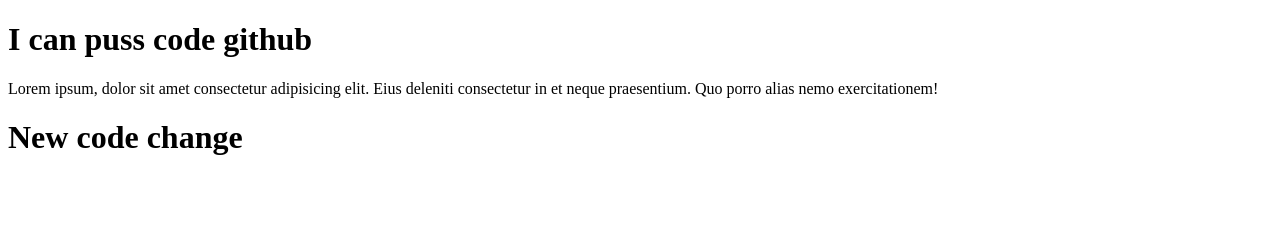
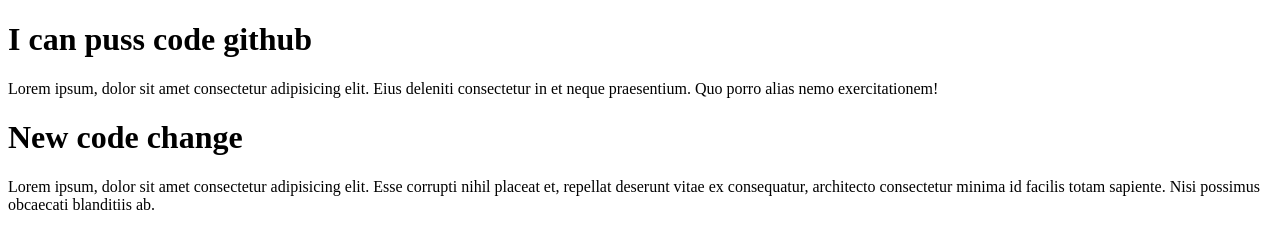
Before and after one commit to Shuvoghosh7/my-first-repo1, a plain HTML site: page index.html in a window 1280 px wide. Drawn offline with Linux system fonts and the light colour scheme.

Commit message:
Added CSS File

```diff
--- a/index.html
+++ b/index.html
@@ -10,5 +10,6 @@
     <h1>I can puss code github</h1>
     <p>Lorem ipsum, dolor sit amet consectetur adipisicing elit. Eius deleniti consectetur in et neque praesentium. Quo porro alias nemo exercitationem!</p>
     <h1>New code change</h1>
+    <p>Lorem ipsum, dolor sit amet consectetur adipisicing elit. Esse corrupti nihil placeat et, repellat deserunt vitae ex consequatur, architecto consectetur minima id facilis totam sapiente. Nisi possimus obcaecati blanditiis ab.</p>
 </body>
 </html>
--- /dev/null
+++ b/style.css
@@ -0,0 +1,6 @@
+body{
+    background-color: aqua;
+}
+p{
+    color: maroon;
+}
```
